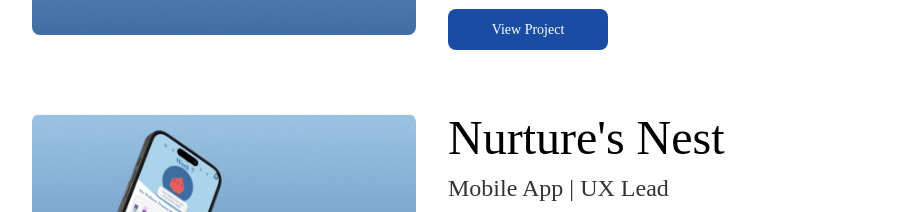
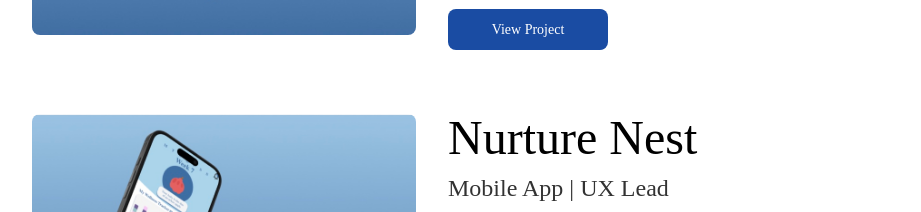
Before and after one commit to londonjones4189/mySite, a React (Vite) app in the folder vite-project/: page / in a window 1280 px wide. Shown: the part 975-1187 px from the top of the page, without its empty margins (160-1081 px from the left). Built offline with nearby package versions, Linux system fonts and the light colour scheme.

Commit message:
changed IGH page

```diff
--- a/vite-project/src/components/Data/projectsData.js
+++ b/vite-project/src/components/Data/projectsData.js
@@ -24,11 +24,11 @@ export const projectsData = {
   },
   nurtures_nest: {
     id: "nurtures_nest",
-    projectName: "Nurture's Nest",
+    projectName: "Nurture Nest",
     projectImage: IGH,
-    overview: "Collaborated with partner clinic in Ghana to create an app that promotes mental health awareness for new and expecting mothers. This mobile application provides culturally sensitive resources, community support, and professional guidance to improve maternal mental health outcomes in underserved communities.",
+    overview: "I had the rewarding opportunity to work with IGH on Nurture Nest, a maternal health app developed in collaboration with Akyem Dwenase Medical Centre in Ghana. The app is designed to support maternal mental well-being through features such as free mental health screenings (including the PHQ-9 and EPDS), as well as a directory of nearby clinics and support resources. We also created a baby–fruit size comparison tool to help mothers track fetal development using familiar and relatable visuals.",
     role: "UX Lead",
-    contributors: ["Ghana Clinic Partners", "Mental Health Professionals", "Local Community Leaders"],
+    contributors: ["IGH Team"],
     techStack: [
       ["Design", "Figma"],
       ["Mobile Development", "Swift"],
```
